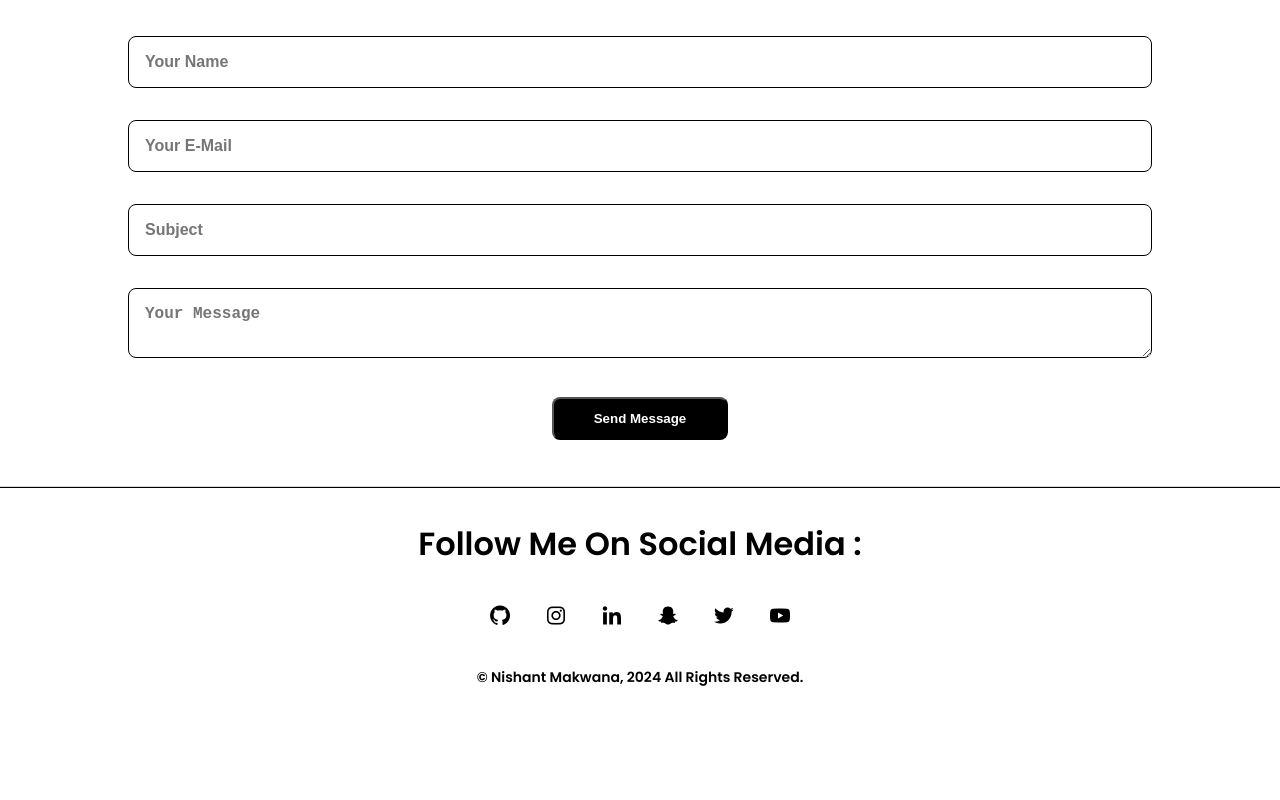
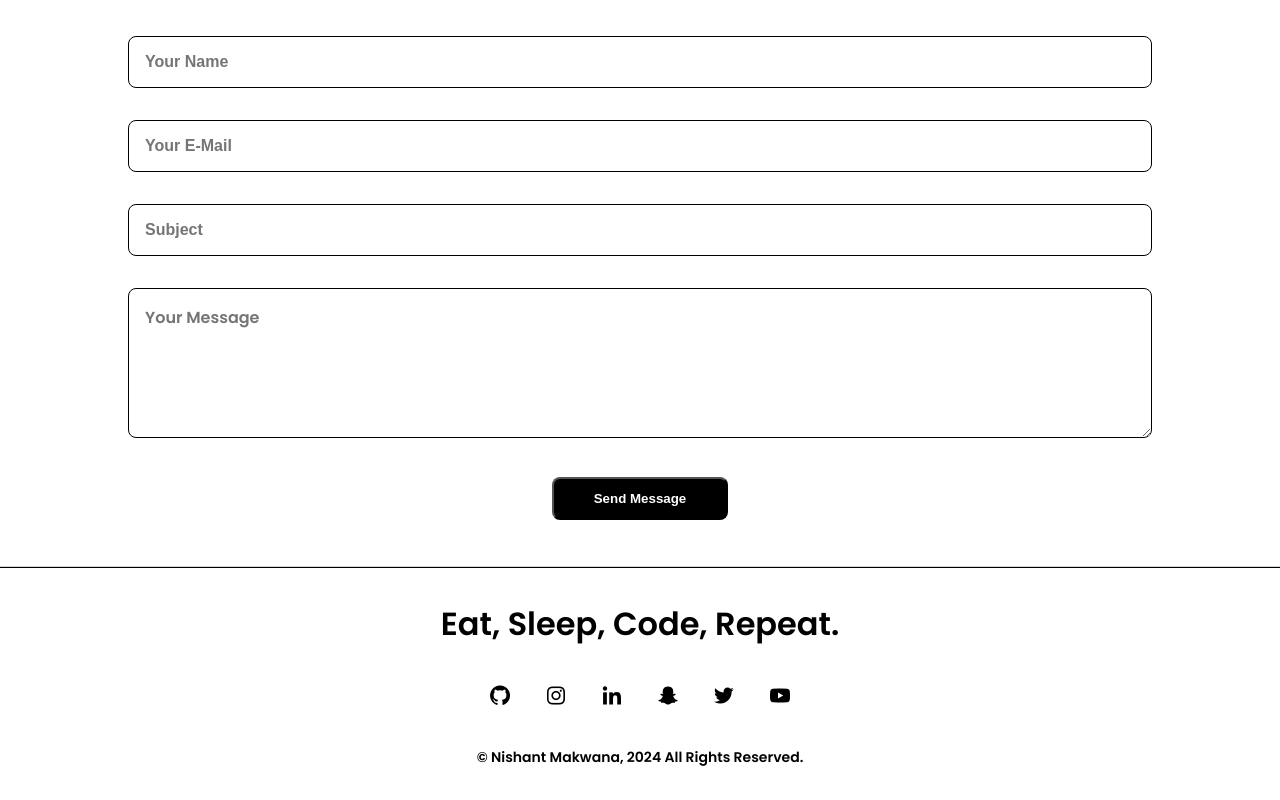
Before and after one commit to nishantmakwanaa/Personal-Portfolio, a React (Vite) app: page / in a window 1280 px wide. Shown: the part 4309-5109 px from the top of the page. Before the commit the page ends 5029 px from the top, so only its background shows below. Built offline with nearby package versions, Linux system fonts and the light colour scheme.

Commit message:
SOME CHANGES

```diff
--- a/package.json
+++ b/package.json
@@ -1,7 +1,7 @@
 {
   "name": "nishant's-portfolio",
   "private": true,
-  "version": "0.0.0",
+  "version": "1.0",
   "type": "module",
   "scripts": {
     "dev": "vite",
--- a/src/components/Footer.jsx
+++ b/src/components/Footer.jsx
@@ -1,7 +1,7 @@
 const Footer = () => {
   return (
     <footer className="footer">
-      <p className="footer__title">Follow Me On Social Media :</p>
+      <p className="footer__title">Eat, Sleep, Code, Repeat.</p>
       <div className="footer__social">
         <a
           href="https://github.com/nishantmakwanaa"
--- a/src/index.css
+++ b/src/index.css
@@ -517,6 +517,19 @@ img {
   margin-bottom: var(--mb-4);
 }
 
+.contact__input-textarea {
+  width: 100%;
+  height: 150px;
+  font-family: var(--body-font);
+  font-size: var(--normal-font-size);
+  font-weight: var(--font-semi);
+  padding: 1rem;
+  border-radius: 0.5rem;
+  border: 1.5px solid var(--second-color);
+  outline: none;
+  margin-bottom: var(--mb-4);
+}
+
 .contact__button-container {
   display: flex;
   justify-content: center;
--- a/src/pages/Contact.jsx
+++ b/src/pages/Contact.jsx
@@ -90,7 +90,7 @@ const Contact = () => {
               <textarea
                 name="message"
                 placeholder="Your Message"
-                className="contact__input"
+                className="contact__input-textarea"
                 value={formData.message}
                 onChange={handleChange}
                 required
```
Also changed, not shown: src/assets/yogaAssistant.png.
